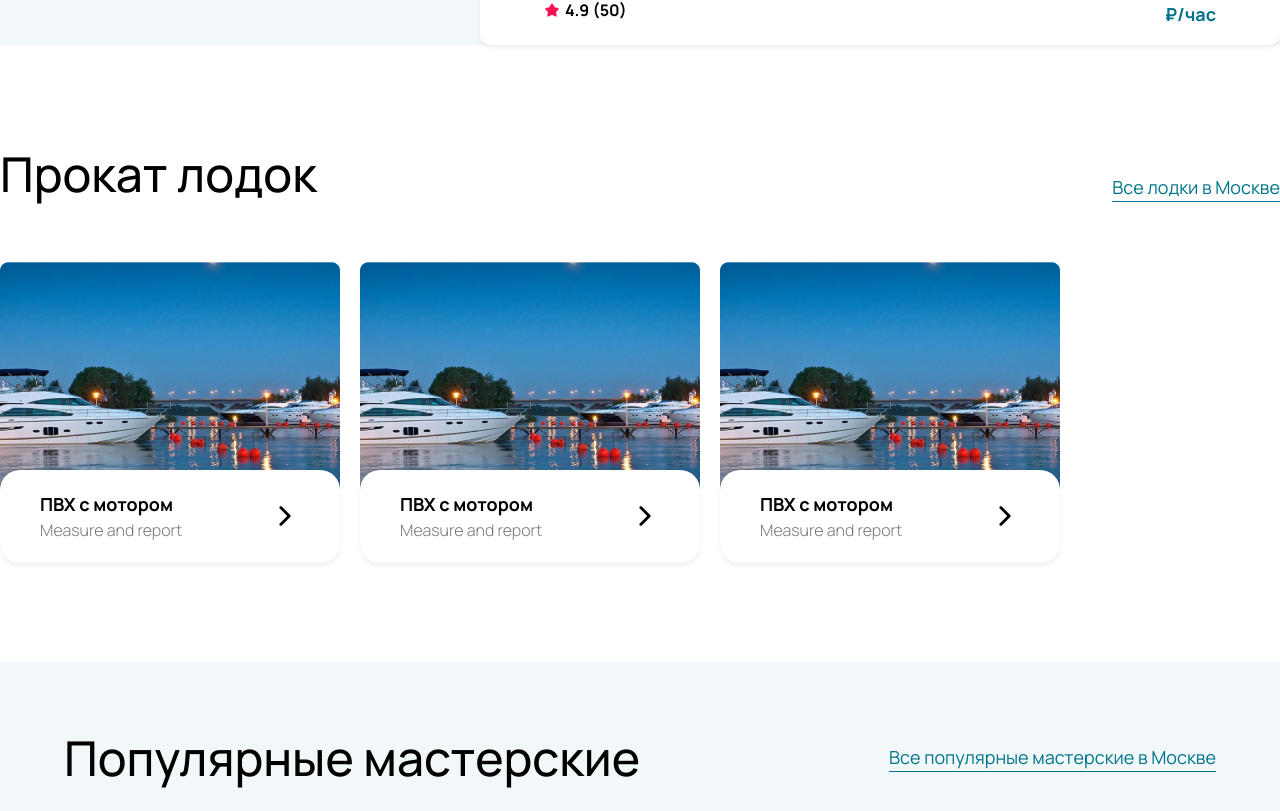
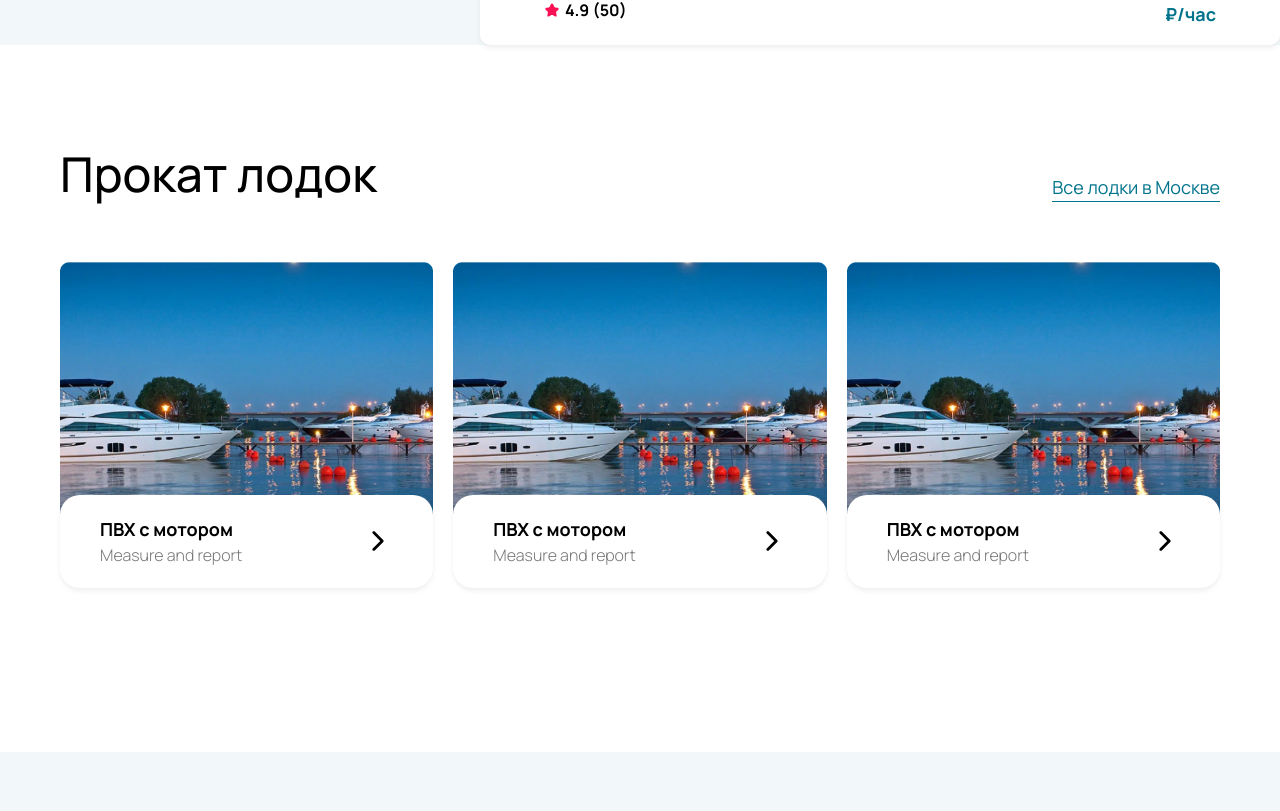
Before and after one commit to IvanSR01/boatd, a Next.js app: page / in a window 1280 px wide. Shown: the part 1909-2720 px from the top of the page. Built offline with nearby package versions, Linux system fonts and the light colour scheme.

Commit message:
Use wrapper for rental

```diff
--- a/src/screens/home/Home.module.scss
+++ b/src/screens/home/Home.module.scss
@@ -58,27 +58,7 @@
     margin-bottom: 100px;
   }
   .procat {
-    width: 400px;
-    @media (max-width: 580px) {
-      width: 335px;
-      height: 329px;
-    }
-    @media (min-width: 580px) and (max-width: 1000px) {
-      width: 225px;
-      height: 300px;
-    }
-    @media (min-width: 1001px) and (max-width: 1149px) {
-      width: 240px;
-      height: 300px;
-    }
-    @media (min-width: 1150px) and (max-width: 1400px) {
-      width: 340px;
-      height: 300px;
-    }
-    // @media (min-width: 1800px) {
-    //   width: 470px;
-    //   height: 450px;
-    // }
+
     height: 390px;
     .img {
       img {
@@ -109,12 +89,12 @@
     margin-top: 30px;
     width: 100%;
     display: flex;
-    flex-wrap: wrap;
     justify-content: flex-start;
     align-items: flex-start;
     gap: 20px;
     @media (max-width: 600px) {
       gap: 10px;
+      flex-wrap: wrap;
     }
     padding: 0px;
   }
--- a/src/screens/home/Home.tsx
+++ b/src/screens/home/Home.tsx
@@ -42,6 +42,7 @@ const Home: FC<TypePropsHome> = () => {
         </div>
       </Wrapper>
       <Esc />
+      <Wrapper>
         <div className={styles.container}>
           <div className={clsx(styles.section, styles.mb)}>
             <Heading heading="Прокат лодок" link="лодки" />
@@ -53,6 +54,7 @@ const Home: FC<TypePropsHome> = () => {
             <Bottom link="лодки" />
           </div>
         </div>
+      </Wrapper>
       <Workshops />
       <div className={styles.container}>
         <div className={clsx(styles.section, styles.mb, styles.mt)}>
--- a/src/screens/home/yatch-card/YatchCard.module.scss
+++ b/src/screens/home/yatch-card/YatchCard.module.scss
@@ -1,11 +1,6 @@
 .card {
   position: relative;
-  // width: 20vw;
-  @media (max-width: 1200px) {
-    // width: 90vw;
-  }
-  min-width: 320px;
-  max-width: 610px;
+  width: calc(100% / 3);
   background-color: #fff;
   border-radius: 15px;
   .img {
```
Lines whose indentation alone changed are shown as unchanged.
